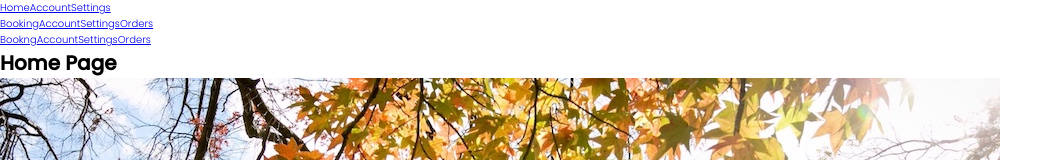
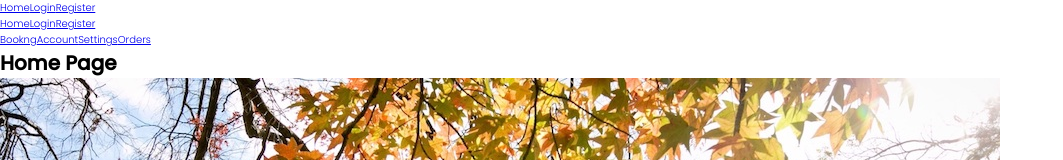
Before and after one commit to adogbeji/MERNSocialNetwork, a Next.js app in the folder client/: page / in a window 1280 px wide. Shown: the top 160 px of the page, without its empty margins (0-1063 px from the left). Built offline with nearby package versions, Linux system fonts and the light colour scheme.

Commit message:
Convert remaining a tags --> Link components in Nav component

```diff
--- a/client/components/Nav.js
+++ b/client/components/Nav.js
@@ -7,59 +7,35 @@ const Nav = () => {
         {/* <!-- Navbar Start --> */}
         <nav className="topnav">
             {/* <!-- Logo --> */}
-            <a href="#" className="topnav__logo-link">
+            <Link href="#" className="topnav__logo-link">
                 {/* <img src="images/logo.png" alt="Website Logo" className="topnav__logo"> */}
-            </a>
-
-
-            {/* <!-- Navigation Links + Icons + Profile Picture -->
-            <div className="topnav__link-icon-box"> */}
+            </Link>
 
                 {/* <!-- Links --> */}
                 <div className="topnav__link-dot-dropdown-box">
                     <div className="topnav__link-box">
-                        {/* <Link href="/" className="topnav__link topnav__link--1">
-                            <a>Home</a>
-                        </Link>
-
-                        <Link href="#" className="topnav__link topnav__link--2">
-                            <a>Login</a>
-                        </Link>
-
-                        <Link href="#" className="topnav__link topnav__link--3">
-                            <a>Register</a>
-                        </Link> */}
-
                         <Link href="#" className="topnav__link topnav__link--1">Home</Link>
-                        <Link href="#" className="topnav__link topnav__link--2">Account</Link>
-                        <Link href="#" className="topnav__link topnav__link--3">Settings</Link>
-
-                        {/* <a href="#" className="topnav__link topnav__link--1">Booking</a> */}
-                        {/* <a href="#" className="topnav__link topnav__link--2">Account</a> */}
-                        {/* <a href="#" className="topnav__link topnav__link--3">Settings</a> */}
-                        {/* <a href="#" className="topnav__link topnav__link--4">Orders</a> */}
+                        <Link href="#" className="topnav__link topnav__link--2">Login</Link>
+                        <Link href="#" className="topnav__link topnav__link--3">Register</Link>
                     </div>
 
                     {/* <!-- Responsive Dot Icon Dropdown (#2) --> */}
                     <div className="topnav__link-dot-dropdown-2">
-                        <span className="topnav__link-dot-icon-box-2" onclick="openTopnavLinkDotDropDownTwo()">
-                            {/* <svg className="topnav__link-dot-icon-2">
+                        {/* <span className="topnav__link-dot-icon-box-2" onclick="openTopnavLinkDotDropDownTwo()">
+                            <svg className="topnav__link-dot-icon-2">
                                 <use xlink:href="images/sprite.svg#icon-dots-three-horizontal"></use>
-                            </svg> */}
-                        </span>
+                            </svg>
+                        </span> */}
                         <div id="topNavLinkDotDropdown_2" className="topnav__link-dot_2-dropdown-content">
-                            <a href="#" className="topnav__link-dot_2-link topnav__link-dot_2-link--1">
-                                Booking
-                            </a>
-                            <a href="#" className="topnav__link-dot_2-link topnav__link-dot_2-link--2">
-                                Account
-                            </a>
-                            <a href="#" className="topnav__link-dot_2-link topnav__link-dot_2-link--3">
-                                Settings
-                            </a>
-                            <a href="#" className="topnav__link-dot_2-link topnav__link-dot_2-link--4">
-                                Orders
-                            </a>
+                            <Link href="#" className="topnav__link-dot_2-link topnav__link-dot_2-link--1">
+                                Home
+                            </Link>
+                            <Link href="#" className="topnav__link-dot_2-link topnav__link-dot_2-link--2">
+                                Login
+                            </Link>
+                            <Link href="#" className="topnav__link-dot_2-link topnav__link-dot_2-link--3">
+                                Register
+                            </Link>
                         </div>
                     </div>
 
@@ -73,9 +49,9 @@ const Nav = () => {
         <nav className="topnav-mobilenav">
 
             {/* <!-- Logo --> */}
-            <a href="#" className="topnav-mobilenav__logo-link">
+            <Link href="#" className="topnav-mobilenav__logo-link">
                 {/* <img src="images/logo.png" alt="Website Logo" className="topnav-mobilenav__logo"> */}
-            </a>
+            </Link>
 
             {/* <!-- Hamburger Icon --> */}
             <div className="topnav-mobilenav__bars-icon" onclick="openMobileMenu()">
@@ -89,10 +65,10 @@ const Nav = () => {
         <nav className="topnav-mobilenav__mobile-menu">
 
             <div className="topnav-mobilenav__link-box">
-                <a href="#" className="topnav-mobilenav__link">Bookng</a>
-                <a href="#" className="topnav-mobilenav__link">Account</a>
-                <a href="#" className="topnav-mobilenav__link">Settings</a>
-                <a href="#" className="topnav-mobilenav__link">Orders</a>
+                <Link href="#" className="topnav-mobilenav__link">Bookng</Link>
+                <Link href="#" className="topnav-mobilenav__link">Account</Link>
+                <Link href="#" className="topnav-mobilenav__link">Settings</Link>
+                <Link href="#" className="topnav-mobilenav__link">Orders</Link>
             </div>
 
         </nav>
```
